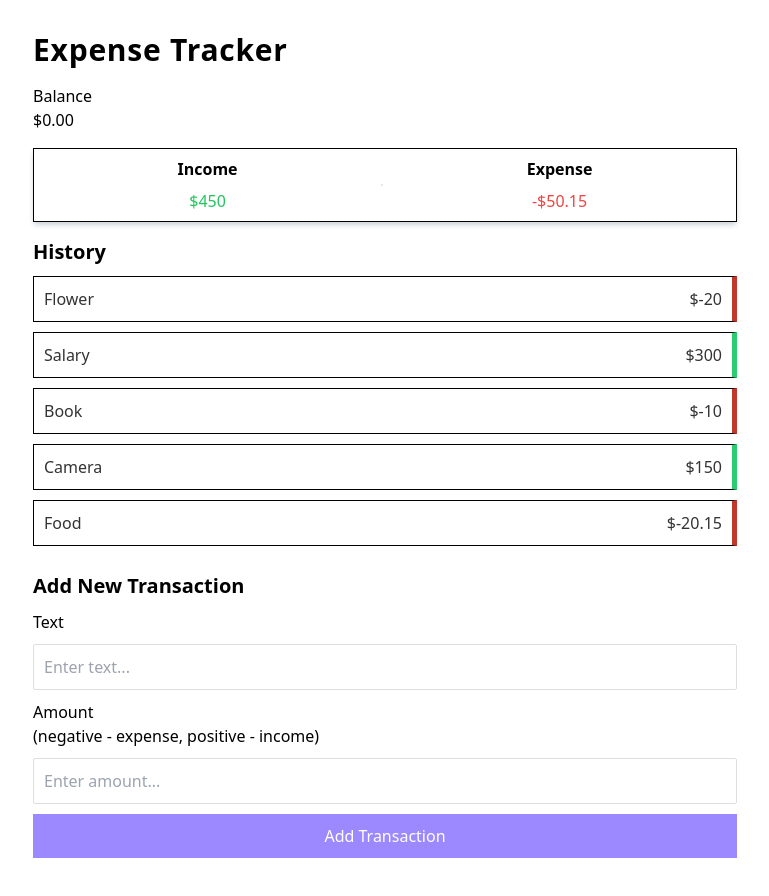
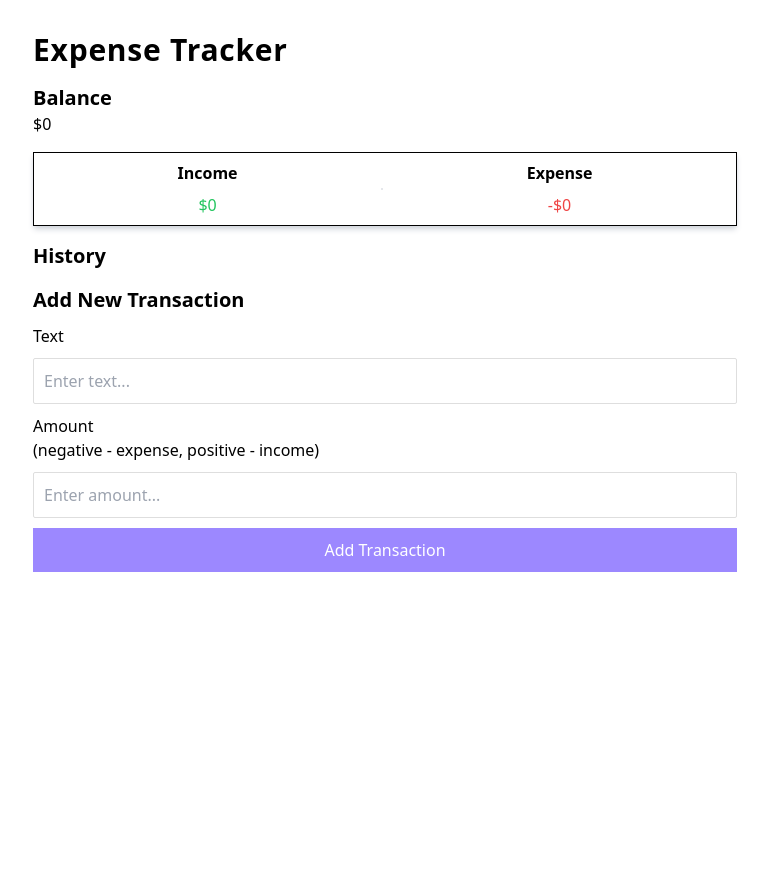
Before and after one commit to anggawidiarta/vuernification, a Vue app: page / in a window 1280 px wide. Shown: the top 896 px of the page, without its empty margins (255-1024 px from the left). After the commit the page ends 800 px from the top, so only its background shows below. Built offline with nearby package versions, Linux system fonts and the light colour scheme.

Commit message:
feat: update

```diff
--- a/src/App.vue
+++ b/src/App.vue
@@ -24,35 +24,11 @@ import AddTransaction from './components/AddTransaction.vue';
 
 const toast = useToast();
 
-const transactions = ref([
-  {
-    id: 1,
-    text: 'Flower',
-    amount: -20
-  },
-  {
-    id: 2,
-    text: 'Salary',
-    amount: 300
-  },
-  {
-    id: 3,
-    text: 'Book',
-    amount: -10
-  },
-  {
-    id: 4,
-    text: 'Camera',
-    amount: 150
-  },
-  {
-    id: 5,
-    text: 'Food',
-    amount: -20.15
-  }
-]);
+const transactions = ref([]);
 
-// console.log(transactions.value);
+// const logTransaction = computed(() => {
+//   return transactions.value;
+// });
 
 // get total balance
 const total = computed(() => {
@@ -69,6 +45,8 @@ const income = computed(() => {
     .toFixed(2);
 });
 
+console.log(income);
+
 // get expense
 const expense = computed(() => {
   return transactions.value
@@ -80,7 +58,7 @@ const expense = computed(() => {
 const handleTransactionDeleted = (id) => {
   transactions.value = transactions.value.filter((transaction) => transaction.id !== id);
 
-  saveTransactionsToLocalStorage(transactions.value);
+  saveTransactionsToLocalStorage(transactions);
 
   toast.success('Transaction deleted successfully!');
 };
@@ -92,7 +70,7 @@ const handleTransactionSubmitted = (transactionData) => {
     amount: transactionData.amount
   });
 
-  saveTransactionsToLocalStorage(transactions.value);
+  saveTransactionsToLocalStorage(transactions);
   toast.success('Transaction added successfully!');
 };
 </script>
--- a/src/components/BalanceSection.vue
+++ b/src/components/BalanceSection.vue
@@ -1,7 +1,15 @@
-<script setup></script>
 <template>
   <section class="w-full">
-    <div>Balance</div>
-    <div>$0.00</div>
+    <div class="text-xl font-semibold">Balance</div>
+    <div>${{ props.balance }}</div>
   </section>
 </template>
+
+<script setup>
+const props = defineProps({
+  balance: {
+    type: Number,
+    required: true
+  }
+});
+</script>
--- a/src/components/IncomeExpense.vue
+++ b/src/components/IncomeExpense.vue
@@ -1,4 +1,3 @@
-<script setup></script>
 <template>
   <section
     class="flex w-full py-2 border border-black shadow-md justify-evenly hover:shadow-lg transition-all duration-150 shadow-gray-300"
--- a/src/components/TransactionList.vue
+++ b/src/components/TransactionList.vue
@@ -1,6 +1,23 @@
+<template>
+  <div class="w-full">
+    <h3 class="text-xl font-semibold">History</h3>
+    <ul id="list" class="list">
+      <li
+        v-for="transaction in transactions"
+        :key="transaction.id"
+        :class="[transaction.amount < 0 ? 'minus' : 'plus']"
+      >
+        {{ transaction.text }}
+        <span>{{
+          transaction.amount < 0 ? '-$' + transaction.amount * -1.0 : '$' + transaction.amount
+        }}</span>
+        <button class="delete-btn" @click="deleteTransaction(transaction.id)">x</button>
+      </li>
+    </ul>
+  </div>
+</template>
+
 <script setup>
-import { defineProps } from 'vue';
-
 defineProps({
   transactions: {
     type: Array,
@@ -13,29 +30,7 @@ const emit = defineEmits(['transactionDeleted']);
 const deleteTransaction = (id) => {
   emit('transactionDeleted', id);
 };
-
-const handleTransactionSubmitted = (transactionData) => {};
-
-const generateUniqueId = () => {
-  return Math.floor(Math.random() * 1000000000);
-};
 </script>
-
-<template>
-  <div class="w-full">
-    <h3 class="text-xl font-semibold">History</h3>
-    <ul id="list" class="list">
-      <li
-        v-for="transaction in transactions"
-        :key="transaction.id"
-        :class="[transaction.amount < 0 ? 'minus' : 'plus']"
-      >
-        {{ transaction.text }} <span>${{ transaction.amount }}</span>
-        <button class="delete-btn" @click="deleteTransaction(transaction.id)">x</button>
-      </li>
-    </ul>
-  </div>
-</template>
 
 <style scoped>
 .delete-btn:focus {
--- a/src/utils/index.js
+++ b/src/utils/index.js
@@ -3,5 +3,5 @@ export const generateUniqueId = () => {
 };
 
 export const saveTransactionsToLocalStorage = (object) => {
-  localStorage.setItem('transactions', JSON.stringify(object));
+  localStorage.setItem('transactions', JSON.stringify(object.value));
 };
```
